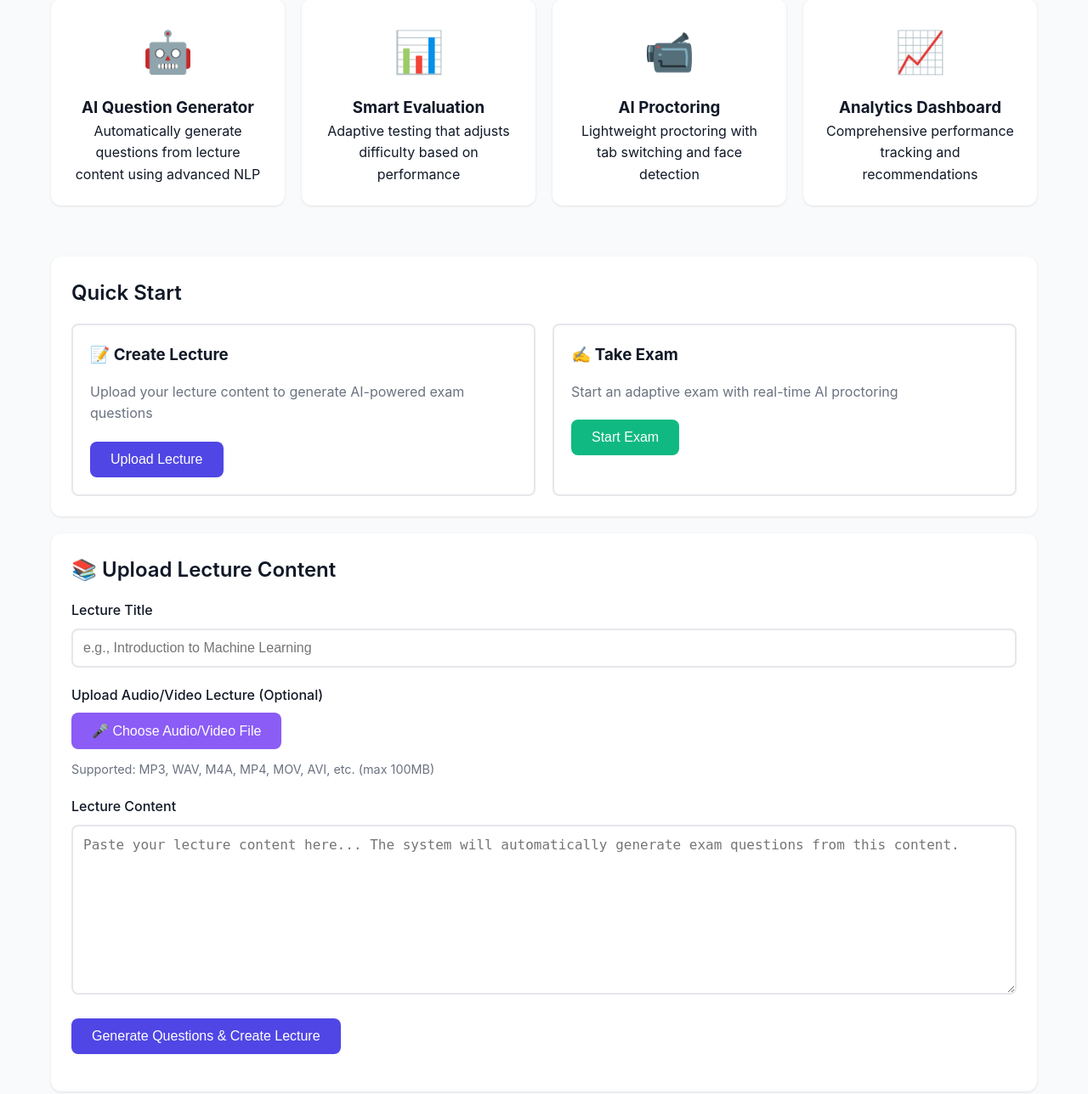
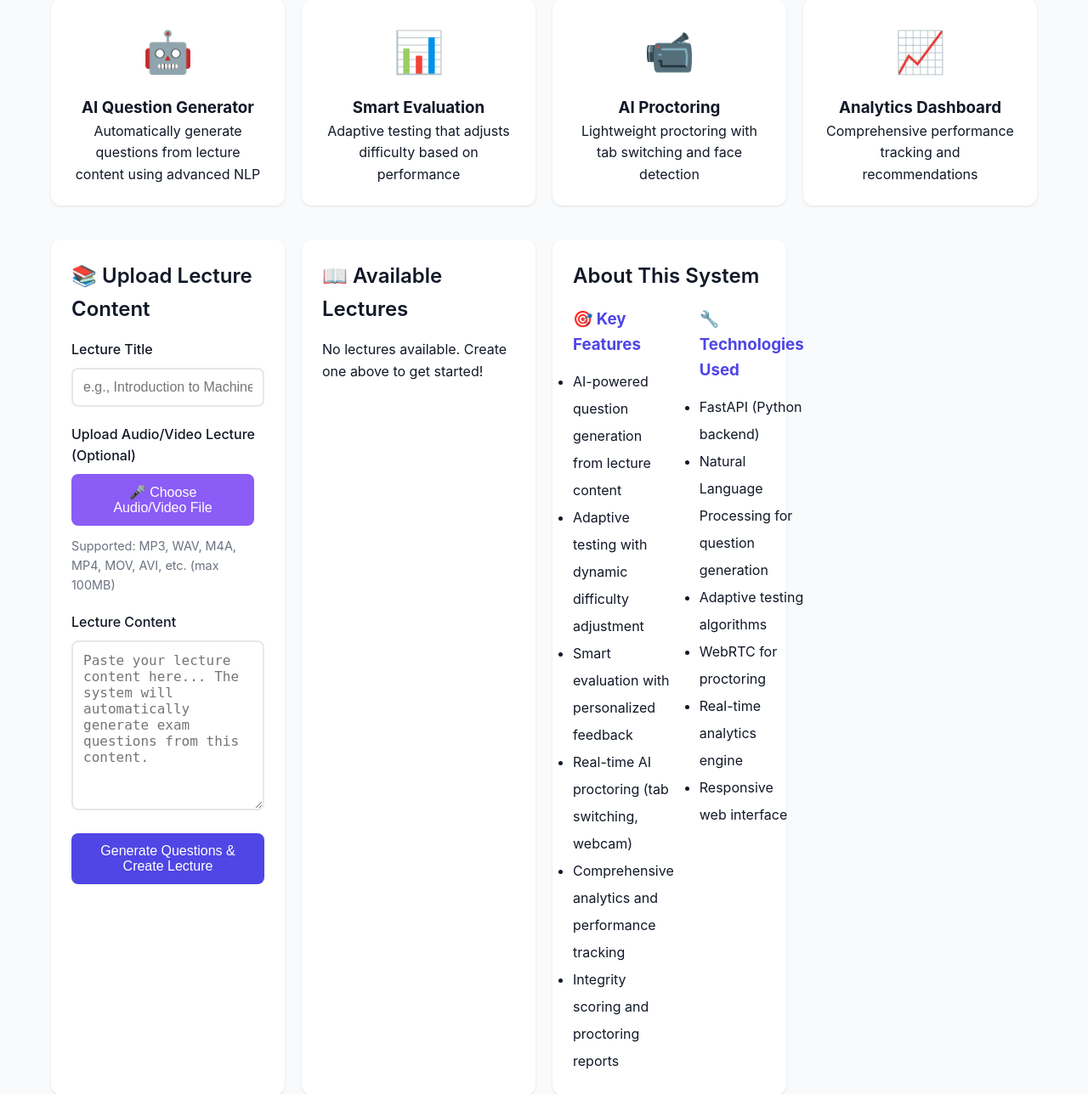
Before and after one commit to sidn405/adaptive-ai-exam-portal, a FastAPI app: page / in a window 1280 px wide. Shown: the part 479-1767 px from the top of the page at 85% size. Run offline with FastAPI, Linux system fonts and the light colour scheme; data that the repository does not hold is empty.

Commit message:
Remove quick start section

```diff
--- a/templates/analytics.html
+++ b/templates/analytics.html
@@ -42,7 +42,7 @@
                 <div class="stat-card">
                     <div class="stat-icon">📚</div>
                     <div class="stat-content">
-                        <h3 id="totalExams">5</h3>
+                        <h3 id="totalExams">0</h3>
                         <p>Total Exams</p>
                     </div>
                 </div>
--- a/templates/index.html
+++ b/templates/index.html
@@ -51,35 +51,8 @@
                 <h3>Analytics Dashboard</h3>
                 <p>Comprehensive performance tracking and recommendations</p>
             </div>
-        </div>
+        </di>
 
-        <!-- Quick Start -->
-        <div class="card">
-            <h2 class="card-header">Quick Start</h2>
-            <div style="display: grid; gap: 20px; grid-template-columns: 1fr 1fr;">
-                <!-- Create Lecture -->
-                <div style="padding: 20px; border: 2px solid var(--border-color); border-radius: 8px;">
-                    <h3 style="margin-bottom: 16px;">📝 Create Lecture</h3>
-                    <p style="margin-bottom: 20px; color: var(--text-secondary);">
-                        Upload your lecture content to generate AI-powered exam questions
-                    </p>
-                    <button class="btn btn-primary" onclick="document.getElementById('lecture-section').scrollIntoView({behavior: 'smooth'})">
-                        Upload Lecture
-                    </button>
-                </div>
-
-                <!-- Take Exam -->
-                <div style="padding: 20px; border: 2px solid var(--border-color); border-radius: 8px;">
-                    <h3 style="margin-bottom: 16px;">✍️ Take Exam</h3>
-                    <p style="margin-bottom: 20px; color: var(--text-secondary);">
-                        Start an adaptive exam with real-time AI proctoring
-                    </p>
-                    <button class="btn btn-success" onclick="document.getElementById('exam-section').scrollIntoView({behavior: 'smooth'})">
-                        Start Exam
-                    </button>
-                </div>
-            </div>
-        </div>
 
         <!-- Upload Lecture Section -->
         <div class="card" id="lecture-section">
```
